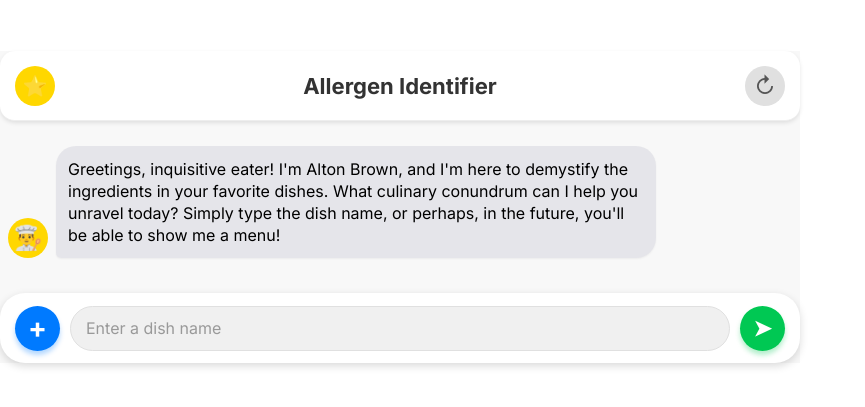
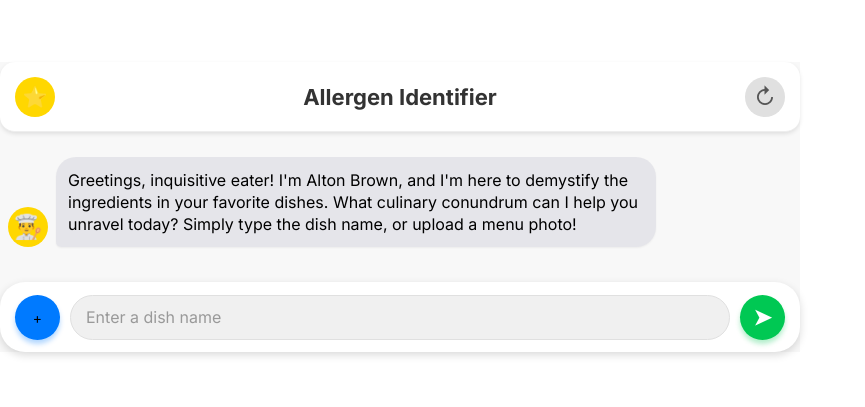
Before and after one commit to Rohan7177/allergen-assistant, a Next.js app: page / in a window 1280 px wide. Shown: the part 193-600 px from the top of the page, without its empty margins (0-865 px from the left). Built offline with nearby package versions, Linux system fonts and the light colour scheme.

Commit message:
Changed opening messages and added more touches

```diff
--- a/src/app/page.js
+++ b/src/app/page.js
@@ -105,8 +105,8 @@ const App = () => {
       clearInterval(typingIntervalRef.current);
       typingIntervalRef.current = null;
     }
-    // Changed initial greeting to Alton Brown's persona
-    const initialText = "Greetings, inquisitive eater! I'm Alton Brown, and I'm here to demystify the ingredients in your favorite dishes. What culinary conundrum can I help you unravel today? Simply type the dish name, or perhaps, in the future, you'll be able to show me a menu!";
+    // Changed initial greeting to Alton Brown's persona - REMOVED FUTURE PHOTO MESSAGE
+    const initialText = "Greetings, inquisitive eater! I'm Alton Brown, and I'm here to demystify the ingredients in your favorite dishes. What culinary conundrum can I help you unravel today? Simply type the dish name, or upload a menu photo!";
     // Set the initial message instantly without typing effect
     setMessages([{ text: initialText, isUser: false, isBot: true, isTypingComplete: true }]);
     // Reset typing states
@@ -278,8 +278,8 @@ const App = () => {
       clearInterval(typingIntervalRef.current);
       typingIntervalRef.current = null;
     }
-    // Changed initial greeting to Alton Brown's persona
-    const initialText = "Greetings, inquisitive eater! I'm Alton Brown, and I'm here to demystify the ingredients in your favorite dishes. What culinary conundrum can I help you unravel today? Simply type the dish name, or perhaps, in the future, you'll be able to show me a menu!";
+    // Changed initial greeting to Alton Brown's persona - REMOVED FUTURE PHOTO MESSAGE
+    const initialText = "Greetings, inquisitive eater! I'm Alton Brown, and I'm here to demystify the ingredients in your favorite dishes. What culinary conundrum can I help you unravel today? Simply type the dish name, or upload a menu photo!";
     // Reset the initial greeting to be instant again
     setMessages([{ text: initialText, isUser: false, isBot: true, isTypingComplete: true }]);
     setDisplayMessage(''); // Clear display message state
@@ -590,12 +590,6 @@ const styles = StyleSheet.create({
     shadowRadius: 5,
     elevation: 6,
   },
-  plusButtonText: {
-    color: '#FFFFFF',
-    fontSize: 28,
-    lineHeight: 28,
-    fontWeight: 'bold',
-  },
   textInput: {
     flex: 1,
     height: 45,
```
